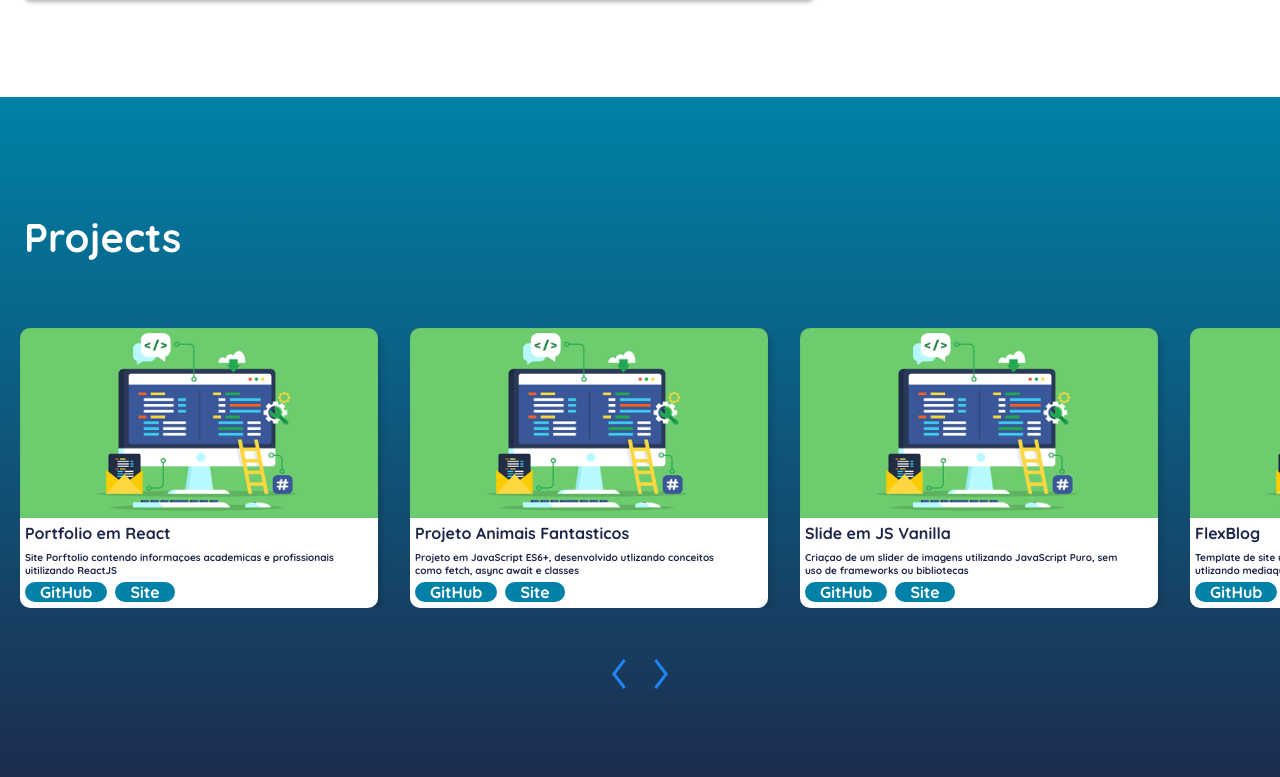
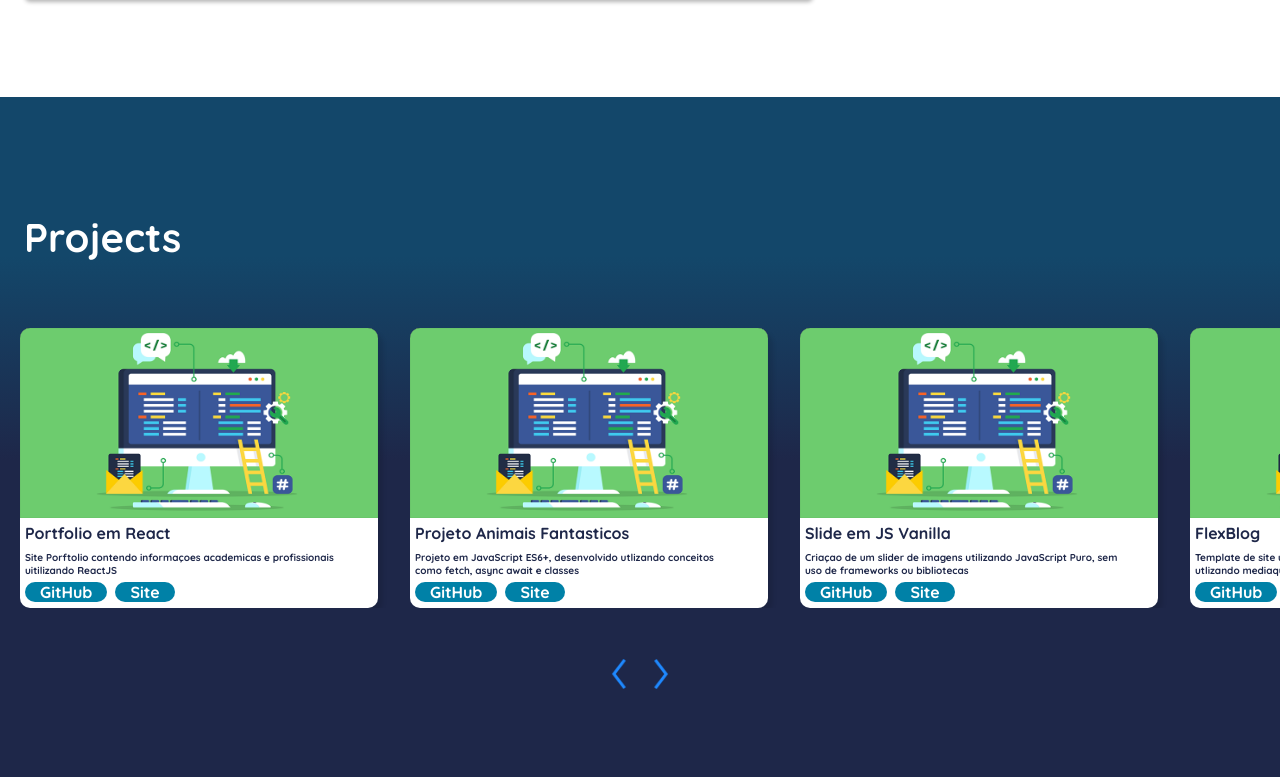
Before and after one commit to Guilherme-Turri/Portfolio, a React (Create React App) app: page / in a window 1280 px wide. Shown: the part 2103-2880 px from the top of the page. Built offline with nearby package versions, Linux system fonts and the light colour scheme.

Commit message:
change hompage

```diff
--- a/package.json
+++ b/package.json
@@ -1,7 +1,7 @@
 {
   "name": "portfolio",
   "version": "0.1.0",
-  "homepage": " https://guilherme-turri.github.io/Portfolio/",
+  "homepage": "/",
   "private": true,
   "dependencies": {
     "@emailjs/browser": "^3.4.0",
--- a/src/Components/Projects/DataProject.js
+++ b/src/Components/Projects/DataProject.js
@@ -1,6 +1,6 @@
 export const DataProject = [
   {
-    img: '../../static/img/principal.png',
+    img: './../static/img/principal.png',
     titulo: 'Portfolio em React',
     descricao:
       'Site Porftolio contendo informaçoes academicas e profissionais uitilizando ReactJS',
--- a/src/Components/styles.module.css
+++ b/src/Components/styles.module.css
@@ -135,11 +135,10 @@ h2 {
 
 .none {
   display: none;
-  transition: opacity 1s ease-out;
 }
 /*Projects*/
 .main {
-  background: linear-gradient(180deg, #0081a7, #1e2749);
+  background: linear-gradient(180deg, #13476a 22.08%, #1e2749 50.47%);
   font-family: 'Quicksand', sans-serif;
   height: 45rem;
 }
```
